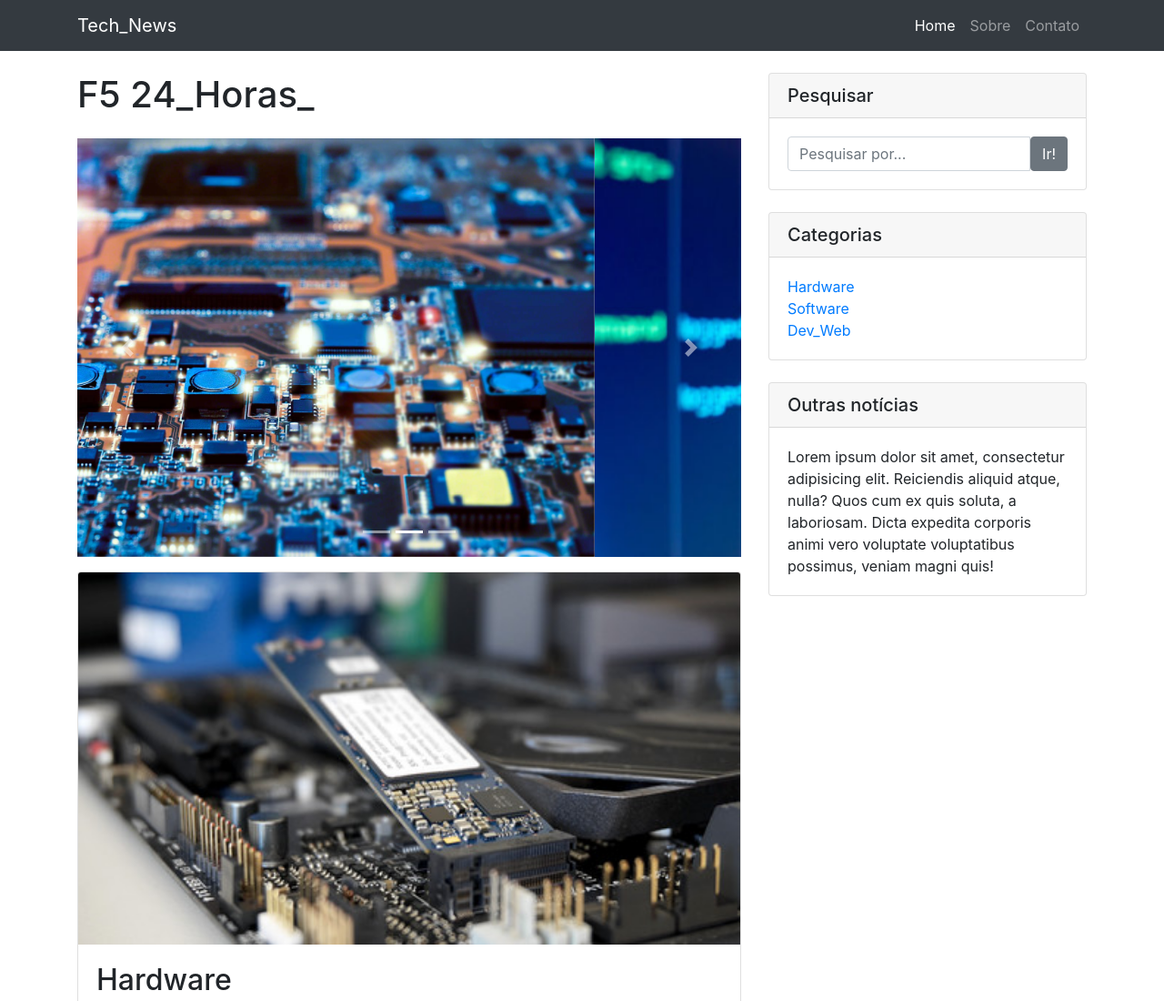
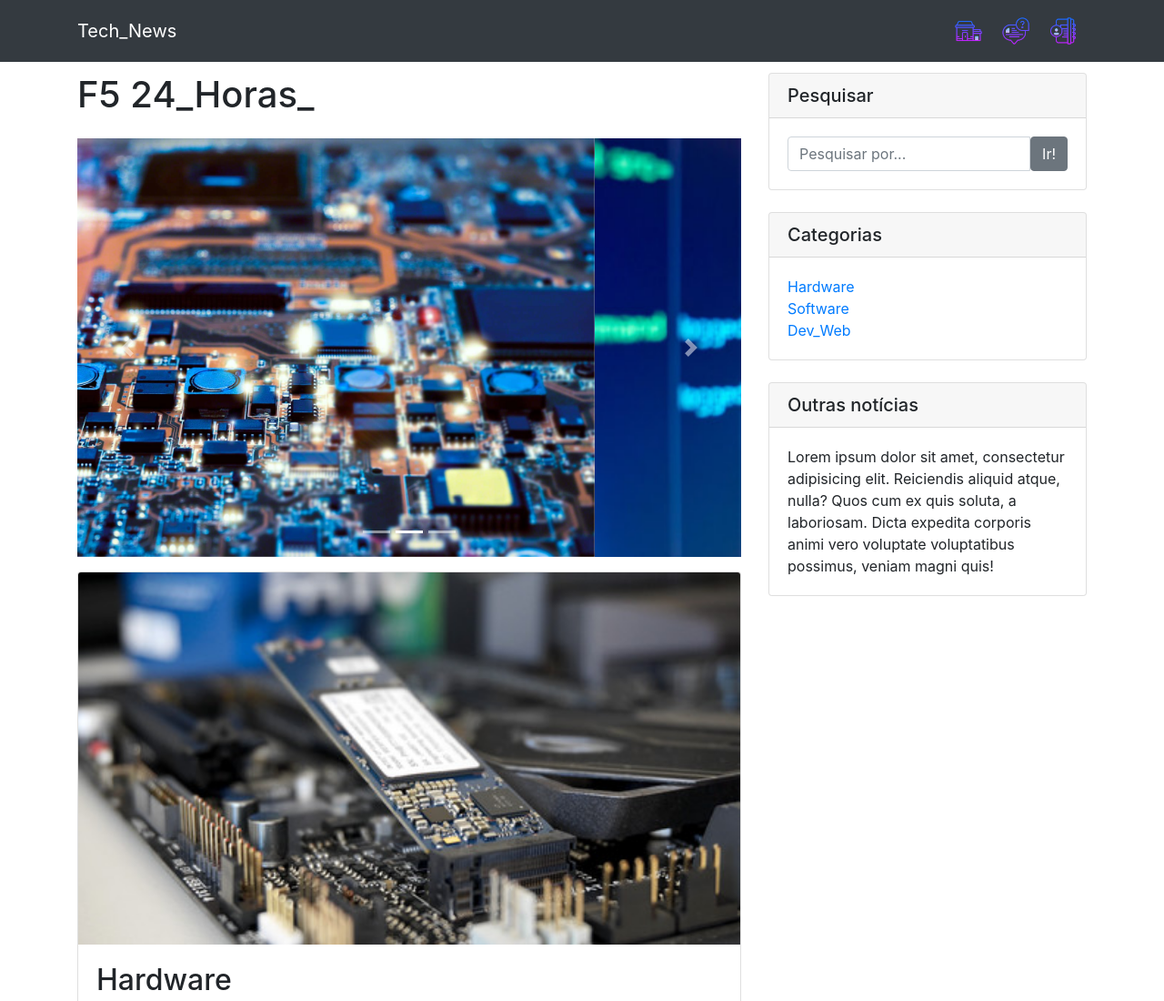
Before and after one commit to thiagooliveira88/blog, a website: page startbootstrap-blog-home-gh-pages/index.html in a window 1280 px wide. Shown: the top 1100 px of the page at 91% size. Drawn offline with Linux system fonts and the light colour scheme.

Commit message:
Icons
Icones para Home/Sobre/Contato

```diff
--- a/startbootstrap-blog-home-gh-pages/index.html
+++ b/startbootstrap-blog-home-gh-pages/index.html
@@ -30,15 +30,21 @@
       <div class="collapse navbar-collapse" id="navbarResponsive">
         <ul class="navbar-nav ml-auto">
           <li class="nav-item active">
-            <a class="nav-link" href="index.html">Home
+            <a class="nav-link" href="index.html">
+              <img src="img\icons8-casa-512.png" width="36" height="36">
+
               <span class="sr-only">(current)</span>
             </a>
           </li>
           <li class="nav-item">
-            <a class="nav-link" href="#">Sobre</a>
+            <a class="nav-link" href="#">
+              <img src="img\icons8-sobre-512.png" width="36" height="36">
+            </a>
           </li>
           <li class="nav-item">
-            <a class="nav-link" href="#">Contato</a>
+            <a class="nav-link" href="#">
+              <img src="img\icons8-contatos-512.png" width="36" height="36">
+            </a>
           </li>
         </ul>
       </div>
```
Also changed, not shown: startbootstrap-blog-home-gh-pages/Hardware.html (+9 -3 lines), startbootstrap-blog-home-gh-pages/img/icons8-casa-512.png (added), startbootstrap-blog-home-gh-pages/img/icons8-contatos-512.png (added), startbootstrap-blog-home-gh-pages/img/icons8-sobre-512.png (added).
